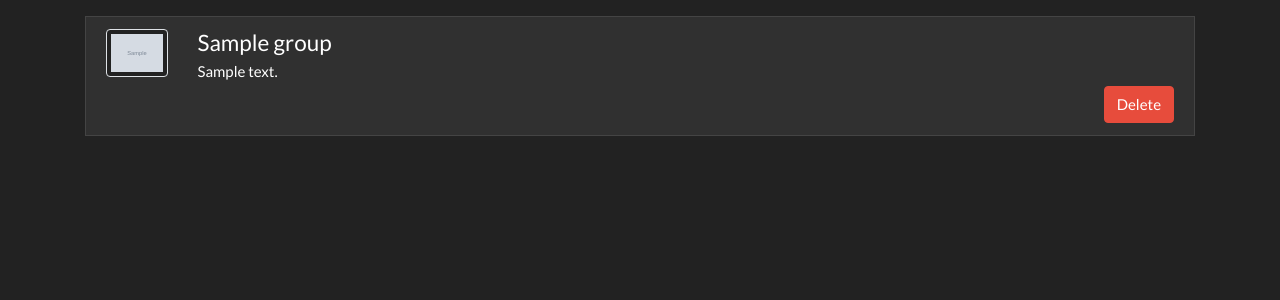
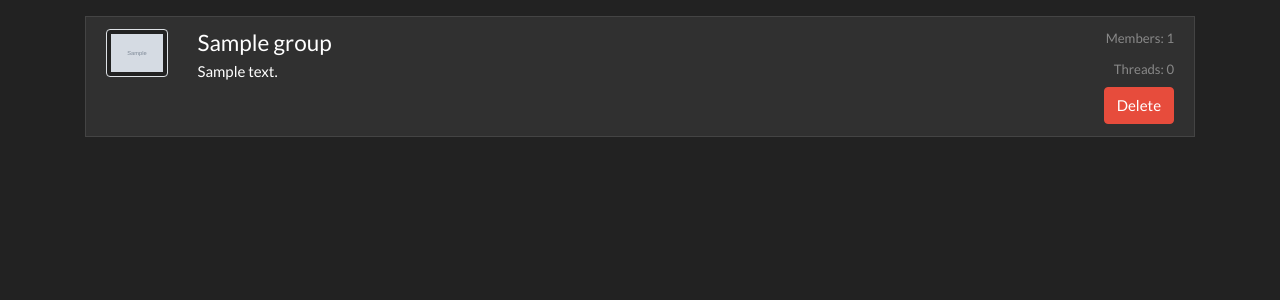
Before and after one commit to ProsteMato/IIS, a Symfony app: template templates/admin/groups.html.twig in a window 1280 px wide. Shown: the part 71-371 px from the top of the page. Run offline with Twig, Linux system fonts and the light colour scheme; the template is opened without the code that fills it: most values are stand-ins (such as "Sample title", 1, 10 or a date in 2020); grey boxes marked "Sample" are stand-in pictures; some libraries are stand-ins or nearby versions.

Commit message:
members/threads number to group_list  when managig groups

```diff
--- a/templates/admin/groups.html.twig
+++ b/templates/admin/groups.html.twig
@@ -18,11 +18,12 @@
                     <div class="col-11">
                         <div class="d-flex w-100 justify-content-between">
                             <h4 class="mb-1">{{ group.name}}</h4>
+                            <small class="text-muted"> Members: {{ group.getUsersCount() }} </small>
 
                         </div>
                         <div class="d-flex w-100 justify-content-between">
                             <p class="mb-1">{{ group.description }}</p>
-
+                            <small class="text-muted mb-2"> Threads: 0 </small>
                         </div>
                             <object><a type="button" href="{{  path('delete_group', {'id': group.id }) }}"
                                        onclick="return confirm('Are you sure you want to delete group? ' +
```
